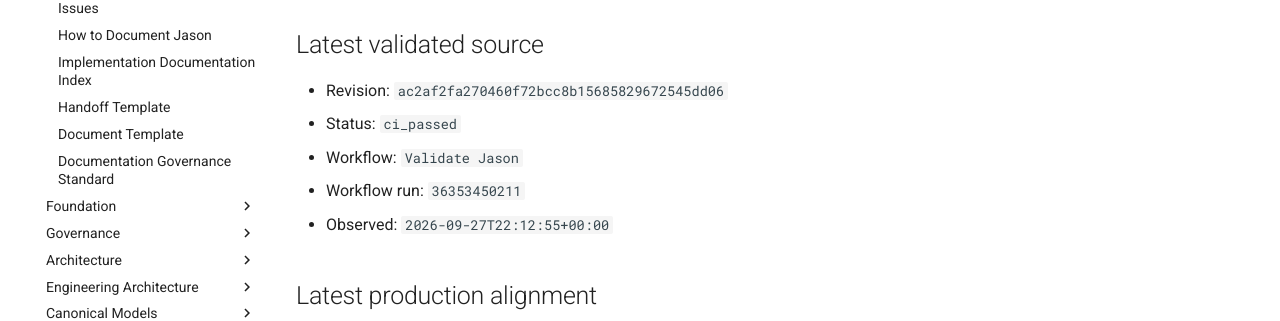
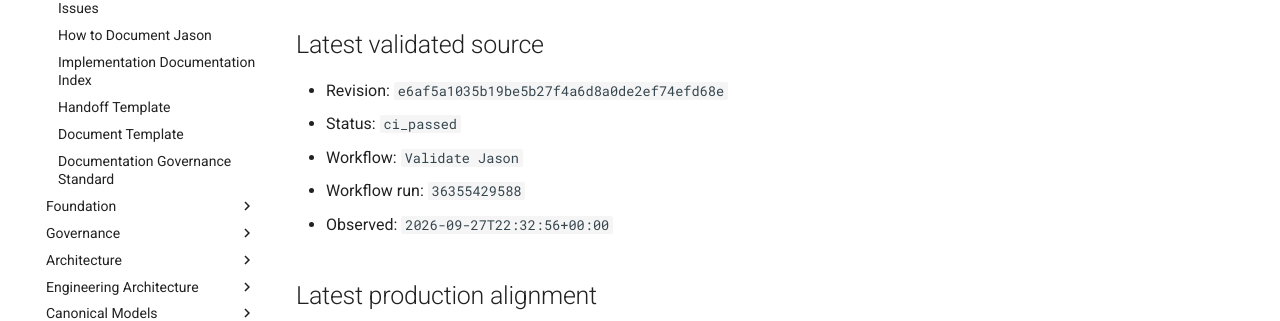
Before and after one commit to al-teamaot-com/jason, an MkDocs documentation site: the page built from docs/control/AUTOMATED-CHANGE-STATE.md, in a window 1280 px wide and 1163 px high. Shown: the part 337-658 px from the top of the window. Built offline with MkDocs 1.6.1 and Material for MkDocs 9.7.7, drawn with Linux system fonts in a browser that asks for light colours; comment, search, counter and statistics services are not loaded.

Commit message:
Reconcile automated documentation state for e6af5a1035b1

```diff
--- a/docs/control/AUTOMATED-CHANGE-STATE.md
+++ b/docs/control/AUTOMATED-CHANGE-STATE.md
@@ -8,11 +8,11 @@
 
 ## Latest validated source
 
-- Revision: `ac2af2fa270460f72bcc8b15685829672545dd06`
+- Revision: `e6af5a1035b19be5b27f4a6d8a0de2ef74efd68e`
 - Status: `ci_passed`
 - Workflow: `Validate Jason`
-- Workflow run: `36353450211`
-- Observed: `2026-09-27T22:12:55+00:00`
+- Workflow run: `36355429588`
+- Observed: `2026-09-27T22:32:56+00:00`
 
 ## Latest production alignment
 
```
Also changed, not shown: docs/control/AUTOMATED-CHANGE-STATE.json (+4 -4 lines).
